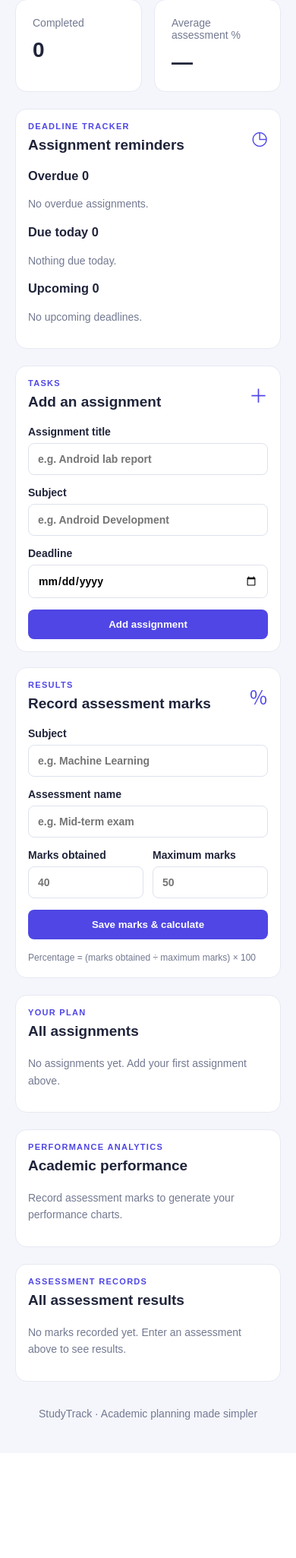
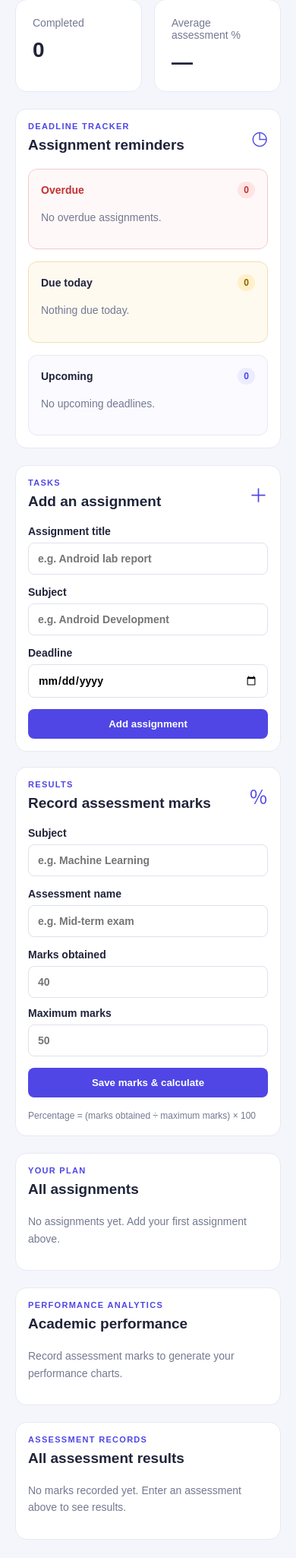
Before and after one commit to amankumarv22-crypto/studytrack, a Flask app: page / in a window 390 px wide. Shown: the part 488-2538 px from the top of the page at 76% size. Before the commit the page ends 2356 px from the top, so only its background shows below. Run offline with Flask 3, Linux system fonts and the light colour scheme.

Commit message:
Enhance CSS styles with danger color and formatting
Added a new CSS variable for danger color and improved formatting for various selectors.

```diff
--- a/static/style.css
+++ b/static/style.css
@@ -5,8 +5,13 @@
   --muted: #737991;
   --border: #e7e9f2;
   --bg: #f5f6fc;
+  --danger: #c43131;
 }
-* { box-sizing: border-box; }
+
+* {
+  box-sizing: border-box;
+}
+
 body {
   margin: 0;
   background: var(--bg);
@@ -14,14 +19,16 @@ body {
   font-family: Arial, sans-serif;
   font-size: 14px;
 }
+
 .topbar {
   display: flex;
   align-items: center;
   gap: 13px;
-  padding: 20px max(5%, calc((100% - 1120px)/2));
+  padding: 20px max(5%, calc((100% - 1120px) / 2));
   background: white;
   border-bottom: 1px solid var(--border);
 }
+
 .brand-mark {
   background: var(--primary);
   color: white;
@@ -29,10 +36,28 @@ body {
   border-radius: 12px;
   font-weight: bold;
 }
-h1, h2, p { margin-top: 0; }
-h1 { font-size: 20px; margin-bottom: 5px; }
-.topbar p, .welcome p { margin-bottom: 0; color: var(--muted); }
-.container { max-width: 1120px; margin: 32px auto; padding: 0 20px; }
+
+h1, h2, p {
+  margin-top: 0;
+}
+
+h1 {
+  font-size: 20px;
+  margin-bottom: 5px;
+}
+
+.topbar p,
+.welcome p {
+  margin-bottom: 0;
+  color: var(--muted);
+}
+
+.container {
+  max-width: 1120px;
+  margin: 32px auto;
+  padding: 0 20px;
+}
+
 .welcome {
   display: flex;
   justify-content: space-between;
@@ -44,7 +69,12 @@ h1 { font-size: 20px; margin-bottom: 5px; }
   border-radius: 18px;
   margin-bottom: 22px;
 }
-.welcome h2 { font-size: 27px; margin: 8px 0; }
+
+.welcome h2 {
+  font-size: 27px;
+  margin: 8px 0;
+}
+
 .eyebrow {
   color: var(--primary) !important;
   font-size: 11px;
@@ -52,6 +82,7 @@ h1 { font-size: 20px; margin-bottom: 5px; }
   letter-spacing: 1.3px;
   margin-bottom: 8px;
 }
+
 .date-chip {
   background: #eef0ff;
   color: var(--primary);
@@ -59,38 +90,78 @@ h1 { font-size: 20px; margin-bottom: 5px; }
   border-radius: 20px;
   white-space: nowrap;
 }
+
 .stats {
   display: grid;
   grid-template-columns: repeat(4, 1fr);
   gap: 16px;
   margin-bottom: 22px;
 }
-.stat-card, .panel {
+
+.stat-card,
+.panel {
   background: white;
   border: 1px solid var(--border);
   border-radius: 15px;
   padding: 22px;
 }
-.stat-card span { display: block; color: var(--muted); }
-.stat-card strong { display: block; font-size: 28px; margin-top: 12px; }
+
+.stat-card span {
+  display: block;
+  color: var(--muted);
+}
+
+.stat-card strong {
+  display: block;
+  font-size: 28px;
+  margin-top: 12px;
+}
+
 .grid {
   display: grid;
   grid-template-columns: 1fr 1fr;
   gap: 20px;
   margin-bottom: 22px;
 }
-.panel { margin-bottom: 22px; min-width: 0; }
-.grid .panel { margin-bottom: 0; }
+
+.panel {
+  margin-bottom: 22px;
+  min-width: 0;
+}
+
+.grid .panel {
+  margin-bottom: 0;
+}
+
 .panel-heading {
   display: flex;
   align-items: center;
   justify-content: space-between;
+  gap: 12px;
   margin-bottom: 20px;
 }
-.panel-heading h2 { font-size: 19px; margin-bottom: 0; }
-.icon { color: var(--primary); font-size: 25px; }
-.form { display: grid; gap: 15px; }
-label { display: grid; gap: 7px; font-weight: bold; }
+
+.panel-heading h2 {
+  font-size: 19px;
+  margin-bottom: 0;
+}
+
+.icon {
+  color: var(--primary);
+  font-size: 25px;
+}
+
+.form {
+  display: grid;
+  gap: 15px;
+}
+
+label {
+  display: grid;
+  gap: 7px;
+  font-weight: bold;
+}
+
 input {
   width: 100%;
   padding: 12px;
@@ -99,7 +170,11 @@ input {
   font: inherit;
   background: white;
 }
-input:focus { outline: 2px solid #c7c9ff; }
+
+input:focus {
+  outline: 2px solid #c7c9ff;
+}
+
 button {
   background: var(--primary);
   color: white;
@@ -109,31 +184,294 @@ button {
   font-weight: bold;
   cursor: pointer;
 }
-button:hover { opacity: .88; }
-.two-fields { display: grid; grid-template-columns: 1fr 1fr; gap: 12px; }
-.hint, .empty { color: var(--muted); line-height: 1.6; }
-.hint { font-size: 12px; margin: 0; }
-.table-wrap { width: 100%; overflow-x: auto; }
-table { width: 100%; border-collapse: collapse; text-align: left; }
-th, td { padding: 14px 12px; border-bottom: 1px solid var(--border); }
-th { color: var(--muted); font-size: 12px; }
-.actions { display: flex; gap: 7px; }
-.small { padding: 8px 10px; font-size: 11px; white-space: nowrap; }
-.secondary { background: #eef0ff; color: var(--primary); }
-.danger { background: #fff0f0; color: #c43131; }
-.status { padding: 6px 9px; border-radius: 20px; font-size: 11px; }
-.status.completed { background: #e3f8ec; color: #187545; }
-.status.pending { background: #fff4db; color: #946200; }
-.progress { background: #eeeef6; height: 5px; border-radius: 8px; margin-top: 7px; min-width: 70px; }
-.progress span { display: block; height: 100%; background: var(--primary); border-radius: 8px; }
-.messages { margin-bottom: 18px; }
-.message { padding: 12px; background: #e3f8ec; border-radius: 8px; }
-footer { text-align: center; color: var(--muted); padding: 12px; }
+
+button:hover {
+  opacity: .88;
+}
+
+.two-fields {
+  display: grid;
+  grid-template-columns: 1fr 1fr;
+  gap: 12px;
+}
+
+.hint,
+.empty {
+  color: var(--muted);
+  line-height: 1.6;
+}
+
+.hint {
+  font-size: 12px;
+  margin: 0;
+}
+
+.table-wrap {
+  width: 100%;
+  overflow-x: auto;
+}
+
+table {
+  width: 100%;
+  border-collapse: collapse;
+  text-align: left;
+}
+
+th,
+td {
+  padding: 14px 12px;
+  border-bottom: 1px solid var(--border);
+}
+
+th {
+  color: var(--muted);
+  font-size: 12px;
+}
+
+.actions {
+  display: flex;
+  gap: 7px;
+}
+
+.small {
+  padding: 8px 10px;
+  font-size: 11px;
+  white-space: nowrap;
+}
+
+.secondary {
+  background: #eef0ff;
+  color: var(--primary);
+}
+
+.danger {
+  background: #fff0f0;
+  color: var(--danger);
+}
+
+.status {
+  padding: 6px 9px;
+  border-radius: 20px;
+  font-size: 11px;
+}
+
+.status.completed {
+  background: #e3f8ec;
+  color: #187545;
+}
+
+.status.pending {
+  background: #fff4db;
+  color: #946200;
+}
+
+.progress {
+  background: #eeeef6;
+  height: 5px;
+  border-radius: 8px;
+  margin-top: 7px;
+  min-width: 70px;
+  overflow: hidden;
+}
+
+.progress span {
+  display: block;
+  height: 100%;
+  background: var(--primary);
+  border-radius: 8px;
+}
+
+.messages {
+  margin-bottom: 18px;
+}
+
+.message {
+  padding: 12px;
+  background: #e3f8ec;
+  border-radius: 8px;
+  margin-bottom: 8px;
+}
+
+.message.error {
+  background: #fff0f0;
+  color: var(--danger);
+}
+
+/* Deadline reminders */
+
+.deadline-panel {
+  margin-bottom: 22px;
+}
+
+.deadline-groups {
+  display: grid;
+  grid-template-columns: repeat(3, minmax(0, 1fr));
+  gap: 16px;
+}
+
+.deadline-group {
+  padding: 16px;
+  background: #fafaff;
+  border: 1px solid var(--border);
+  border-radius: 12px;
+  min-width: 0;
+}
+
+.deadline-group h3 {
+  display: flex;
+  justify-content: space-between;
+  align-items: center;
+  gap: 8px;
+  font-size: 14px;
+  margin: 0 0 14px;
+}
+
+.deadline-group h3 span {
+  background: #ececff;
+  color: var(--primary);
+  padding: 4px 8px;
+  border-radius: 20px;
+  font-size: 12px;
+}
+
+.overdue-group {
+  background: #fff8f8;
+  border-color: #f2cccc;
+}
+
+.overdue-group h3,
+.overdue-item > span {
+  color: var(--danger);
+}
+
+.overdue-group h3 span {
+  background: #ffe4e4;
+  color: var(--danger);
+}
+
+.today-group {
+  background: #fffaf0;
+  border-color: #f1dfb5;
+}
+
+.today-group h3 span {
+  background: #fff0c9;
+  color: #946200;
+}
+
+.deadline-item {
+  display: flex;
+  justify-content: space-between;
+  align-items: flex-start;
+  gap: 10px;
+  padding: 12px 0;
+  border-top: 1px solid var(--border);
+}
+
+.deadline-item strong {
+  overflow-wrap: anywhere;
+}
+
+.deadline-item p {
+  color: var(--muted);
+  margin: 5px 0 0;
+  font-size: 12px;
+}
+
+.deadline-item > span {
+  flex-shrink: 0;
+  font-size: 12px;
+  color: var(--muted);
+}
+
+.overdue-item {
+  border-color: #f2cccc;
+}
+
+/* Performance analytics */
+
+.analytics-grid {
+  display: grid;
+  grid-template-columns: repeat(2, minmax(0, 1fr));
+  gap: 18px;
+  margin-bottom: 24px;
+}
+
+.chart-card {
+  min-width: 0;
+  padding: 18px;
+  border: 1px solid var(--border);
+  border-radius: 12px;
+  background: #fcfcff;
+}
+
+.chart-card h3,
+.summary-heading {
+  font-size: 15px;
+  margin: 0 0 16px;
+}
+
+.chart-wrap {
+  position: relative;
+  width: 100%;
+  height: 280px;
+}
+
+.summary-heading {
+  margin-top: 8px;
+}
+
+.subject-summary td strong {
+  color: var(--primary);
+}
+
+footer {
+  text-align: center;
+  color: var(--muted);
+  padding: 12px;
+}
+
+@media (max-width: 800px) {
+  .deadline-groups {
+    grid-template-columns: 1fr;
+  }
+
+  .analytics-grid {
+    grid-template-columns: 1fr;
+  }
+}
+
 @media (max-width: 700px) {
-  .stats { grid-template-columns: 1fr 1fr; }
-  .grid { grid-template-columns: 1fr; }
-  .welcome { align-items: flex-start; flex-direction: column; }
-  .welcome h2 { font-size: 22px; }
-  .panel { padding: 16px; }
-  .actions { flex-direction: column; }
+  .stats {
+    grid-template-columns: 1fr 1fr;
+  }
+
+  .grid {
+    grid-template-columns: 1fr;
+  }
+
+  .welcome {
+    align-items: flex-start;
+    flex-direction: column;
+  }
+
+  .welcome h2 {
+    font-size: 22px;
+  }
+
+  .panel {
+    padding: 16px;
+  }
+
+  .actions {
+    flex-direction: column;
+  }
+
+  .two-fields {
+    grid-template-columns: 1fr;
+  }
+
+  .chart-wrap {
+    height: 240px;
+  }
 }
```
